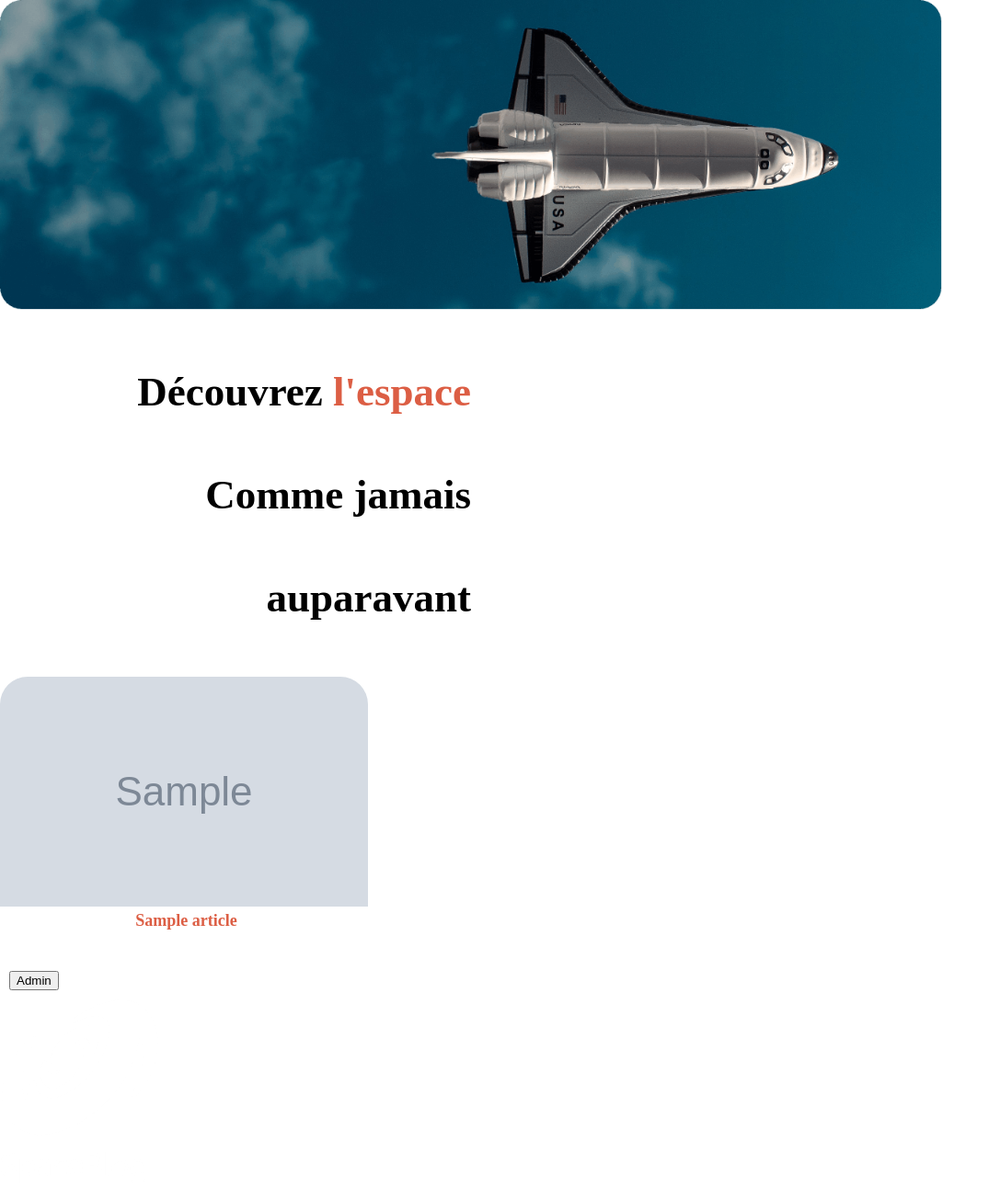
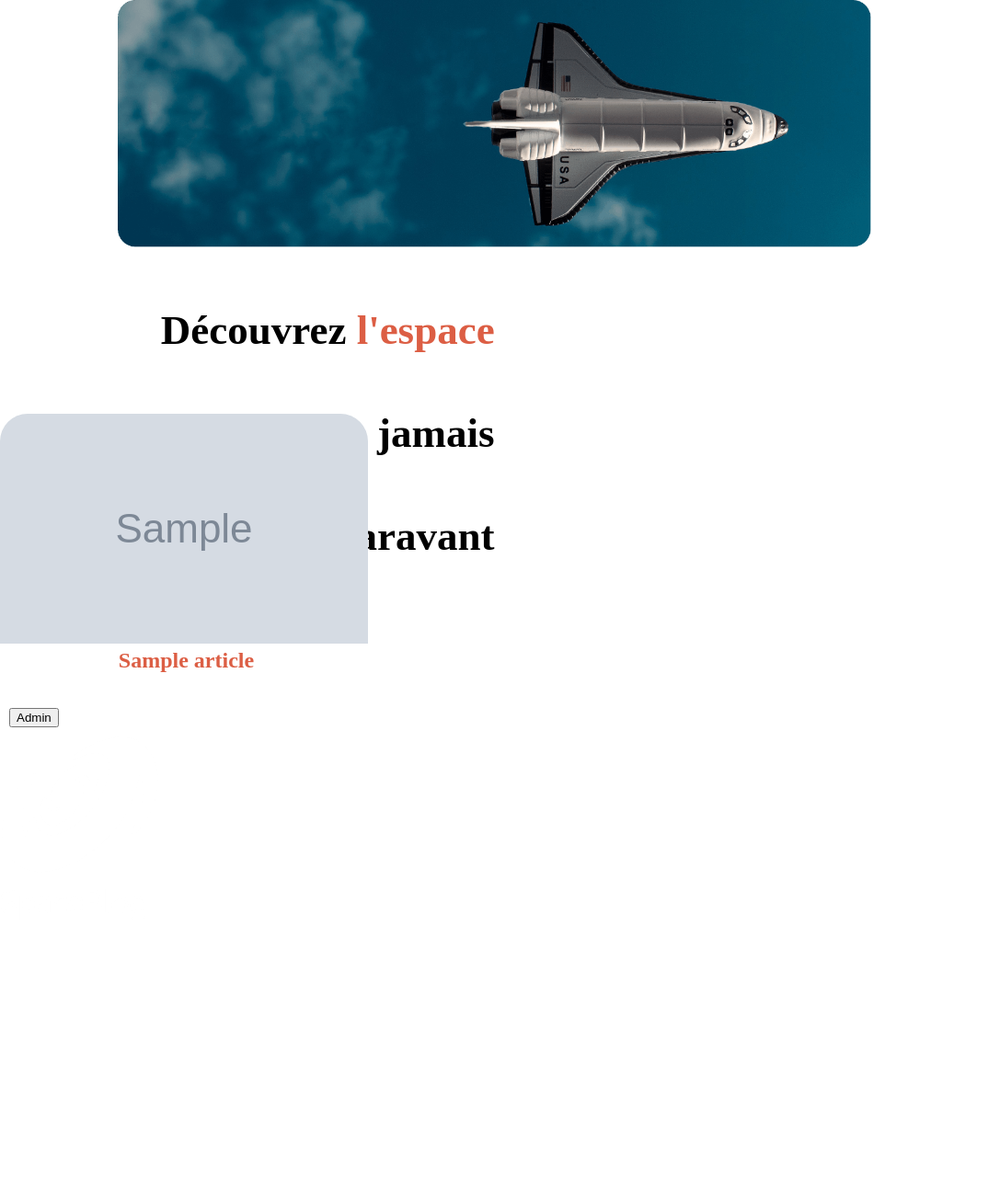
Before and after one commit to NadegeR/testStage, a PHP site: template templates/article/index.html.twig in a window 1280 px wide. Shown: the part 57-1348 px from the top of the page at 92% size, without its empty margins (0-1087 px from the left). After the commit the page ends 848 px from the top, so only its background shows below. Run offline with PHP 8.4, Linux system fonts and the light colour scheme; the template is opened without the code that fills it: most values are stand-ins (such as "Sample title", 1, 10 or a date in 2020); grey boxes marked "Sample" are stand-in pictures; style sheets or scripts are compiled from the project's sources; some libraries are stand-ins or nearby versions.

Commit message:
derniers changements

```diff
--- a/public/css/custom.scss
+++ b/public/css/custom.scss
@@ -21,6 +21,7 @@ body{
 #en-tete img{
   border-radius: 30px 30px 0 0;
 }
+
 .card-deck .card {
   min-width: 220px;
 }
@@ -53,7 +54,7 @@ footer{
  text-align: center;
   margin: 5px;
   color: #dc5e44;
-  font-size: 18px;
+  font-size: 24px;
   max-width: 395px;
   height: 50px;
   font-weight: bolder ;
@@ -64,12 +65,14 @@ footer{
   object-fit: cover;
   border-radius: 30px 30px 0 0;
 }
-
+.text-en-tete{
+  text-align: start;
+}
 input,
 textarea,
 select {
   box-sizing: border-box;
-  width: 150px;
+  width: 300px;
   max-width: 50%;
   border-radius: 5px;
   padding: 0.2rem 0.2rem;
@@ -95,8 +98,8 @@ label {
   text-align: right;
   margin-right: 60%;
   font-size: 45px;
+}
 
-}
 .text-color{
   color: #dc5e44;
 }
@@ -123,3 +126,20 @@ label {
 .content{
   text-justify: auto !important;
 }
+#header{
+  width: 80%;
+  margin: auto;
+  height: 450px;
+
+}
+.flash {
+  padding: 20px;
+  font-weight: bold;
+  font-size: 1.4rem;
+  margin: 1rem 0;
+  border-radius: 5px;
+}
+
+.flash-success {
+  background-color: #018636;
+}
--- a/src/Controller/ArticleController.php
+++ b/src/Controller/ArticleController.php
@@ -64,7 +64,7 @@ class ArticleController extends AbstractController
 
             $this->addFlash('success', 'Article ajouté.');
 
-            return $this->redirectToRoute('article_liste', [], Response::HTTP_SEE_OTHER);
+            return $this->redirectToRoute('article_details', ['id'=>$article->getId()],  Response::HTTP_SEE_OTHER);
         }
 
         return $this->renderForm('article/new.html.twig', [
--- a/templates/article/admin.html.twig
+++ b/templates/article/admin.html.twig
@@ -4,7 +4,8 @@
 
 {% block body %}
     <h1>Liste des article</h1>
-    <a href="{{ path('article_liste') }}"><button type="button" class="btn btn-outline-warning">Retour</button></a> <a href="{{ path('article_new') }}"><button type="button" class="btn btn-outline-warning">Ajouter un nouveau article</button></a>
+    <a href="{{ path('article_liste') }}"><button type="button" class="btn btn-outline-warning">Retour</button></a>
+    <a href="{{ path('article_new') }}"><button type="button" class="btn btn-outline-warning">Ajouter un nouveau article</button></a>
     <table class="table">
         <thead>
         <tr>
--- a/templates/article/index.html.twig
+++ b/templates/article/index.html.twig
@@ -3,16 +3,19 @@
 {% block title %}{{ parent() }} | Accueil{% endblock %}
 
 {% block body %}
-    <div class="card rounded fs-3 text-white border-0 mb-5">
-        <div><img id="en-tete"class="card-img" src="{{ asset('img/ivan-diaz-dmhv6.png') }}" alt="ivan-diaz">
-        <div class="card-img-overlay" style="vertical-align: middle" >
-
-            <h4 class="card-title"><span>Découvrez </span><span class="text-color">l'espace</span></h4>
+<section id="header" class="d-flex align-items-center justify-content-center flex-wrap">
+    <div class="card align-items-center justify-content-center rounded fs-3 text-white border-0 mb-5">
+        <div><img id="en-tete" class="card-img" src="{{ asset('img/ivan-diaz-dmhv6.png') }}" alt="ivan-diaz">
+            <div class="card-img-overlay" style="vertical-align: middle">
+                <div class="text-en-tete">
+                    <h4 class="card-title "><span>Découvrez </span><span class="text-color">l'espace</span></h4>
                     <h4 class="card-title">Comme jamais</h4>
                     <h4 class="card-title">auparavant</h4>
                 </div>
             </div>
         </div>
+    </div>
+</section>
 <section class="d-flex align-items-center justify-content-center flex-wrap">
     {% for article in articles %}
         <div class="card mb-4 box-shadow mx-3 border-0" id="vignette">
@@ -29,6 +32,8 @@
 
 </section>
 
-    <a href="{{ path('article_admin') }}"><a href="{{ path('article_new') }}"><button type="button" class="btn btn-outline-warning">Admin</button></a>
+<a href="{{ path('article_admin') }}"><a href="{{ path('article_new') }}">
+        <button type="button" class="btn btn-outline-warning">Admin</button>
+    </a>
     {#    <a href="{{ path('article_new') }}">Create new</a> #}
     {% endblock %}
--- a/templates/article/new.html.twig
+++ b/templates/article/new.html.twig
@@ -7,5 +7,5 @@
 
     {{ include('article/_form.html.twig') }}
 
-    <a href="{{ path('article_liste') }}">back to list</a>
+    <a href="{{ path('article_liste') }}"><button type="button" class="btn btn-outline-warning">Retour</button></a>
 {% endblock %}
```
Also changed, not shown: public/uploads/covers/image1-627dfe86b9672.jpg (added), public/uploads/covers/image1-627dff66e6e56.jpg (added), public/uploads/covers/robot-627dfd43ee204.jpg (added). Lines whose indentation alone changed are shown as unchanged.
